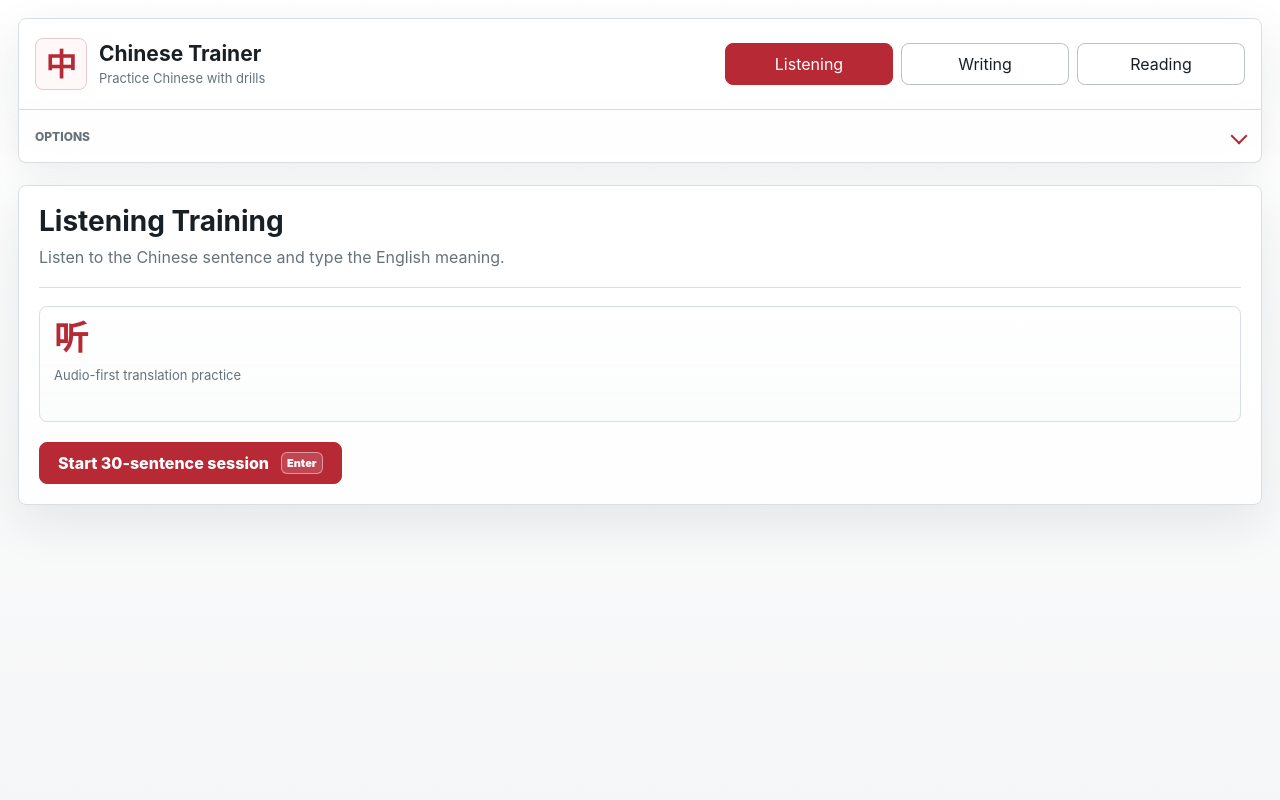
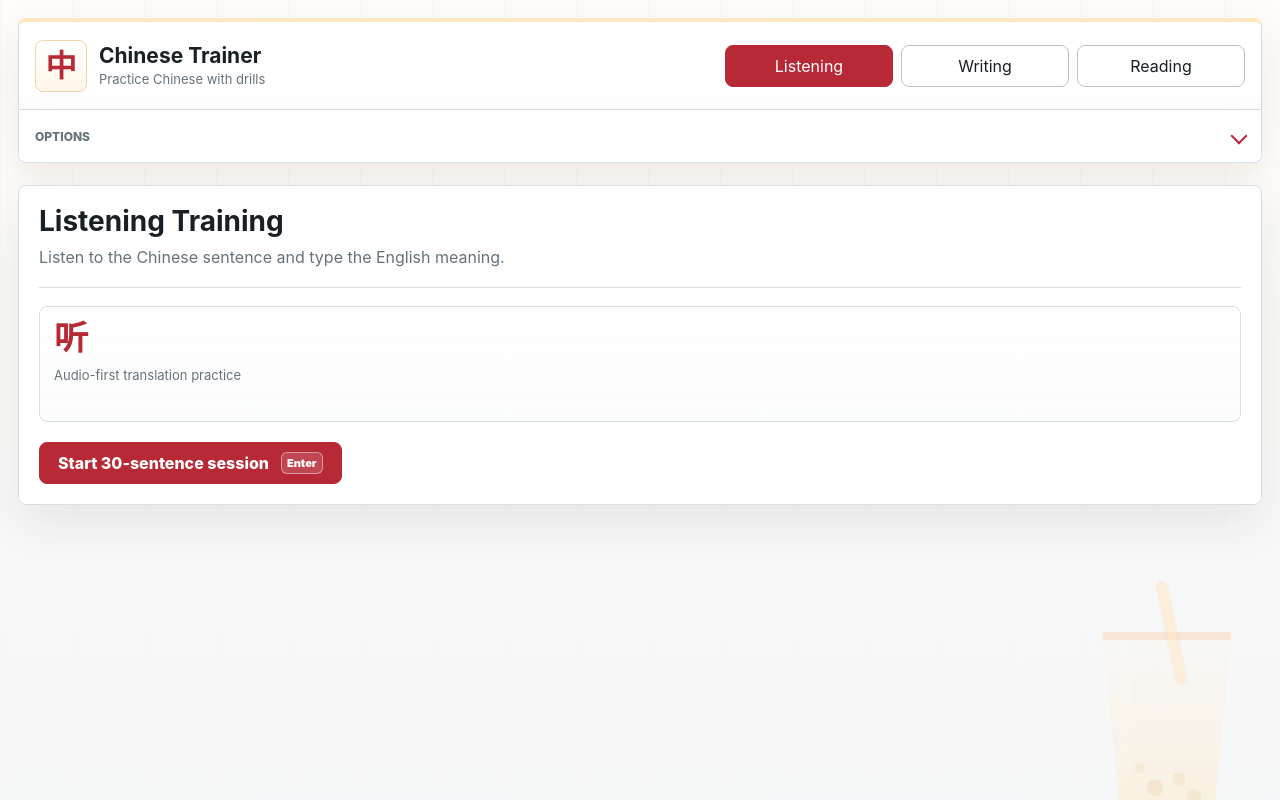
Before and after one commit to bobabar/chinese-trainer, a website: page index.html in a window 1280 px wide. Drawn offline with Linux system fonts and the light colour scheme.

Commit message:
Add cream boba cup theme

```diff
--- a/styles.css
+++ b/styles.css
@@ -8,6 +8,10 @@
   --line: #d9dee2;
   --line-strong: #bac3c9;
   --red: #b62935;
+  --cream: #fff6e8;
+  --cream-strong: #ffe7bf;
+  --cream-line: #efd6aa;
+  --cream-bubble: rgba(231, 197, 143, 0.46);
   --theme: #b62935;
   --theme-hover: #941f28;
   --theme-soft: #fff8f8;
@@ -32,12 +36,54 @@
 }
 
 body {
+  position: relative;
   margin: 0;
   background:
-    linear-gradient(180deg, rgba(255, 255, 255, 0.92), rgba(245, 246, 247, 0.96)),
-    repeating-linear-gradient(90deg, rgba(22, 122, 118, 0.06) 0 1px, transparent 1px 72px);
+    linear-gradient(180deg, rgba(255, 246, 232, 0.28), rgba(245, 246, 247, 0.96)),
+    repeating-linear-gradient(90deg, rgba(182, 41, 53, 0.035) 0 1px, transparent 1px 72px);
+  background-attachment: fixed;
   color: var(--ink);
   min-width: 320px;
+}
+
+body::before,
+body::after {
+  position: fixed;
+  z-index: 0;
+  pointer-events: none;
+  content: "";
+}
+
+body::before {
+  right: 36px;
+  bottom: -20px;
+  width: 150px;
+  height: 178px;
+  border: 2px solid rgba(182, 41, 53, 0.09);
+  border-top-width: 8px;
+  border-radius: 18px 18px 34px 34px;
+  background:
+    radial-gradient(circle at 42% 83%, var(--cream-bubble) 0 8px, transparent 8.5px),
+    radial-gradient(circle at 58% 78%, rgba(231, 197, 143, 0.38) 0 6px, transparent 6.5px),
+    radial-gradient(circle at 32% 72%, rgba(231, 197, 143, 0.34) 0 5px, transparent 5.5px),
+    radial-gradient(circle at 68% 88%, rgba(231, 197, 143, 0.4) 0 7px, transparent 7.5px),
+    linear-gradient(180deg, rgba(255, 246, 232, 0.2), rgba(255, 231, 191, 0.72)),
+    linear-gradient(90deg, transparent 0 18%, rgba(255, 255, 255, 0.38) 18% 26%, transparent 26% 100%);
+  clip-path: polygon(8% 0, 92% 0, 80% 100%, 20% 100%);
+  opacity: 0.58;
+}
+
+body::after {
+  right: 92px;
+  bottom: 116px;
+  width: 11px;
+  height: 105px;
+  border-radius: 999px;
+  background: rgba(255, 231, 191, 0.78);
+  box-shadow: 0 0 0 1px rgba(182, 41, 53, 0.06);
+  opacity: 0.62;
+  transform: rotate(-12deg);
+  transform-origin: bottom center;
 }
 
 html {
@@ -82,6 +128,8 @@ button:disabled {
 }
 
 .app-shell {
+  position: relative;
+  z-index: 1;
   min-height: 100vh;
   min-height: 100dvh;
   width: min(1440px, 100%);
@@ -106,7 +154,7 @@ button:disabled {
 .workspace-panel,
 .results-table-wrap {
   border: 1px solid var(--line);
-  background: rgba(255, 255, 255, 0.9);
+  background: rgba(255, 255, 255, 0.93);
   box-shadow: var(--shadow);
 }
 
@@ -117,6 +165,7 @@ button:disabled {
   gap: 18px;
   min-height: 92px;
   padding: 16px;
+  border-top: 4px solid var(--cream-strong);
   border-radius: 8px 8px 0 0;
 }
 
@@ -133,8 +182,8 @@ button:disabled {
   width: 52px;
   height: 52px;
   flex: 0 0 auto;
-  border: 1px solid var(--theme-border);
-  background: var(--theme-soft);
+  border: 1px solid var(--cream-line);
+  background: linear-gradient(180deg, white, var(--cream));
   color: var(--theme);
   border-radius: 8px;
   font-size: 31px;
@@ -203,7 +252,7 @@ p {
   padding: 0;
   border-top: 0;
   border-radius: 0 0 8px 8px;
-  box-shadow: 0 12px 35px rgba(17, 28, 35, 0.06);
+  box-shadow: 0 12px 35px rgba(90, 52, 30, 0.09);
   overflow: hidden;
 }
 
@@ -1005,6 +1054,13 @@ td.status-review {
 
 }
 
+@media (max-width: 520px) {
+  body::before,
+  body::after {
+    display: none;
+  }
+}
+
 @media (max-width: 720px) {
   .app-shell {
     padding: 10px;
```
